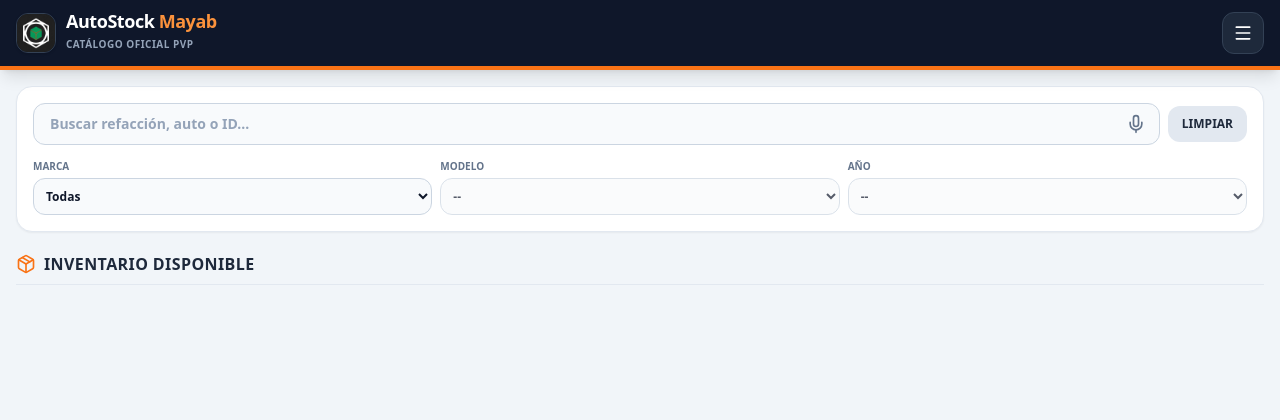
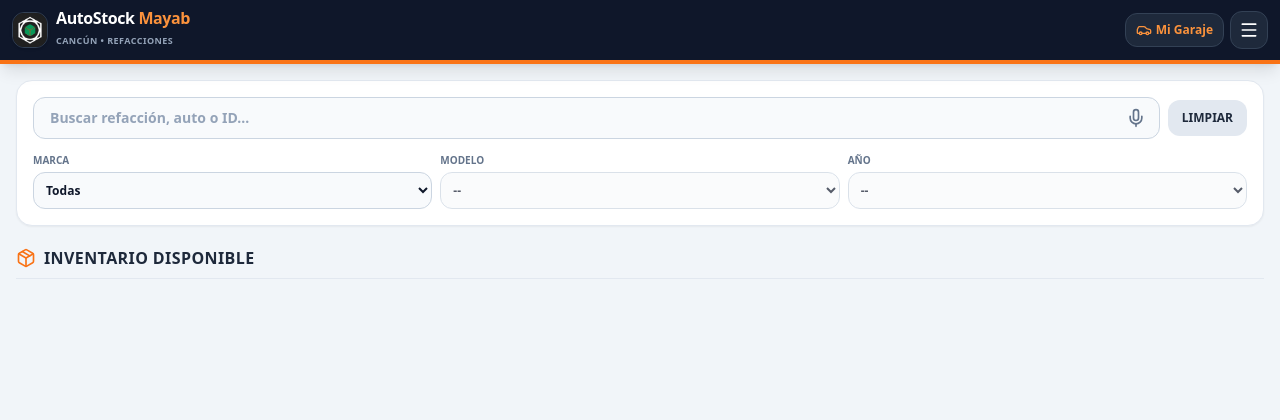
Before and after one commit to james9016/AutoStock-mayab, a FastAPI app: page / in a window 1280 px wide. Shown: the top 420 px of the page. Run offline with FastAPI, Linux system fonts and the light colour scheme; some libraries are stand-ins or nearby versions.

Commit message:
Include html2canvas script in mostrador.html
Added html2canvas script for capturing HTML elements.

```diff
--- a/templates/mostrador.html
+++ b/templates/mostrador.html
@@ -7,35 +7,58 @@
     <link rel="manifest" href="/static/manifest.json">
     <meta name="theme-color" content="#0f172a">
     <script src="https://cdn.tailwindcss.com"></script>
-     <script>
+    <script>
       const lucideScript = document.createElement('script');
       lucideScript.src = 'https:' + '//cdn.jsdelivr.net/npm/lucide/dist/umd/lucide.min.js';
       lucideScript.onload = () => { if (window.lucide) lucide.createIcons(); };
       document.head.appendChild(lucideScript);
+
+      const h2cScript = document.createElement('script');
+      h2cScript.src = 'https:' + '//cdn.jsdelivr.net/npm/html2canvas@1.4.1/dist/html2canvas.min.js';
+      document.head.appendChild(h2cScript);
     </script>
     <link rel="icon" type="image/png" href="/static/logo.png">
-<link rel="apple-touch-icon" href="/static/logo.png">
+    <link rel="apple-touch-icon" href="/static/logo.png">
 </head>
 <body class="bg-slate-100 text-slate-900 font-sans min-h-screen pb-24">
     {% set rol_actual = (usuario.rol.value if usuario and usuario.rol.value else (usuario.rol if usuario else 'Publico')) %}
     {% set es_admin = (rol_actual == 'Administrador') %}
     {% set es_vendedor = (rol_actual == 'Vendedor') %}
+    {% set es_mecanico = (rol_actual == 'Mecanico') %}
     {% set es_operador = (es_admin or es_vendedor) %}
 
-<header class="bg-slate-900 text-white shadow-lg sticky top-0 z-40 border-b-4 border-orange-500">
-        <div class="max-w-7xl mx-auto px-4 py-3 flex justify-between items-center">
-            <div class="flex items-center space-x-2.5 cursor-pointer" onclick="cambiarVista('inicio')">
-                <img src="/static/logo.png" alt="Logo AutoStock Mayab" class="h-10 w-10 rounded-xl object-cover shadow border border-slate-700">
+    <header class="bg-slate-900 text-white shadow-lg sticky top-0 z-40 border-b-4 border-orange-500">
+        <div class="max-w-7xl mx-auto px-3 py-2.5 flex justify-between items-center gap-2">
+            <div class="flex items-center space-x-2 cursor-pointer shrink-0" onclick="cambiarVista('inicio')">
+                <img src="/static/logo.png" alt="Logo AutoStock Mayab" class="h-9 w-9 rounded-xl object-cover shadow border border-slate-700">
                 <div>
-                    <span class="text-lg font-extrabold tracking-tight block leading-none">AutoStock <span class="text-orange-400">Mayab</span></span>
-                    <span class="text-[10px] text-slate-400 font-semibold tracking-wider uppercase">
-                        {% if es_admin %}Panel Administrador{% elif es_vendedor %}Mostrador Vendedor{% else %}Catálogo Oficial PVP{% endif %}
+                    <span class="text-base font-extrabold tracking-tight block leading-none">AutoStock <span class="text-orange-400">Mayab</span></span>
+                    <span class="text-[9px] text-slate-400 font-semibold tracking-wider uppercase">
+                        {% if es_admin %}Bodega Admin{% elif es_vendedor %}Mostrador{% elif es_mecanico %}Taller Afiliado{% else %}Cancún • Refacciones{% endif %}
                     </span>
                 </div>
             </div>
-            <button type="button" onclick="toggleMenuLateral()" class="p-2.5 rounded-xl bg-slate-800 hover:bg-slate-700 border border-slate-700 text-white text-xl leading-none font-black transition" aria-label="Menú">
-            <i data-lucide="menu" class="w-5 h-5"></i>
-            </button>
+
+            <div class="flex items-center gap-1.5">
+                <!-- BOTÓN MI GARAJE -->
+                <button type="button" onclick="abrirModalGaraje()" class="px-2.5 py-2 rounded-xl bg-slate-800 hover:bg-slate-700 border border-slate-700 text-xs font-extrabold text-orange-400 flex items-center gap-1 transition" title="Mi Garaje">
+                    <i data-lucide="car" class="w-4 h-4"></i>
+                    <span id="label-garaje-top" class="max-w-[75px] truncate hidden sm:inline">Mi Garaje</span>
+                </button>
+
+                <!-- INTERRUPTOR VISTA CLIENTE / VISTA TALLER (MECÁNICOS) -->
+                {% if es_mecanico or es_admin %}
+                <button type="button" id="btn-modo-cliente" onclick="toggleModoCliente()" class="px-2.5 py-2 rounded-xl bg-emerald-600/20 border border-emerald-500/40 text-emerald-300 text-xs font-extrabold flex items-center gap-1 transition" title="Alternar Vista Taller / Vista Cliente">
+                    <i data-lucide="wrench" class="w-4 h-4"></i>
+                    <span id="texto-modo-cliente" class="text-[10px] uppercase">Taller</span>
+                </button>
+                {% endif %}
+
+                <!-- MENÚ LATERAL -->
+                <button type="button" onclick="toggleMenuLateral()" class="p-2 rounded-xl bg-slate-800 hover:bg-slate-700 border border-slate-700 text-white transition" aria-label="Menú">
+                    <i data-lucide="menu" class="w-5 h-5"></i>
+                </button>
+            </div>
         </div>
     </header>
 
```
